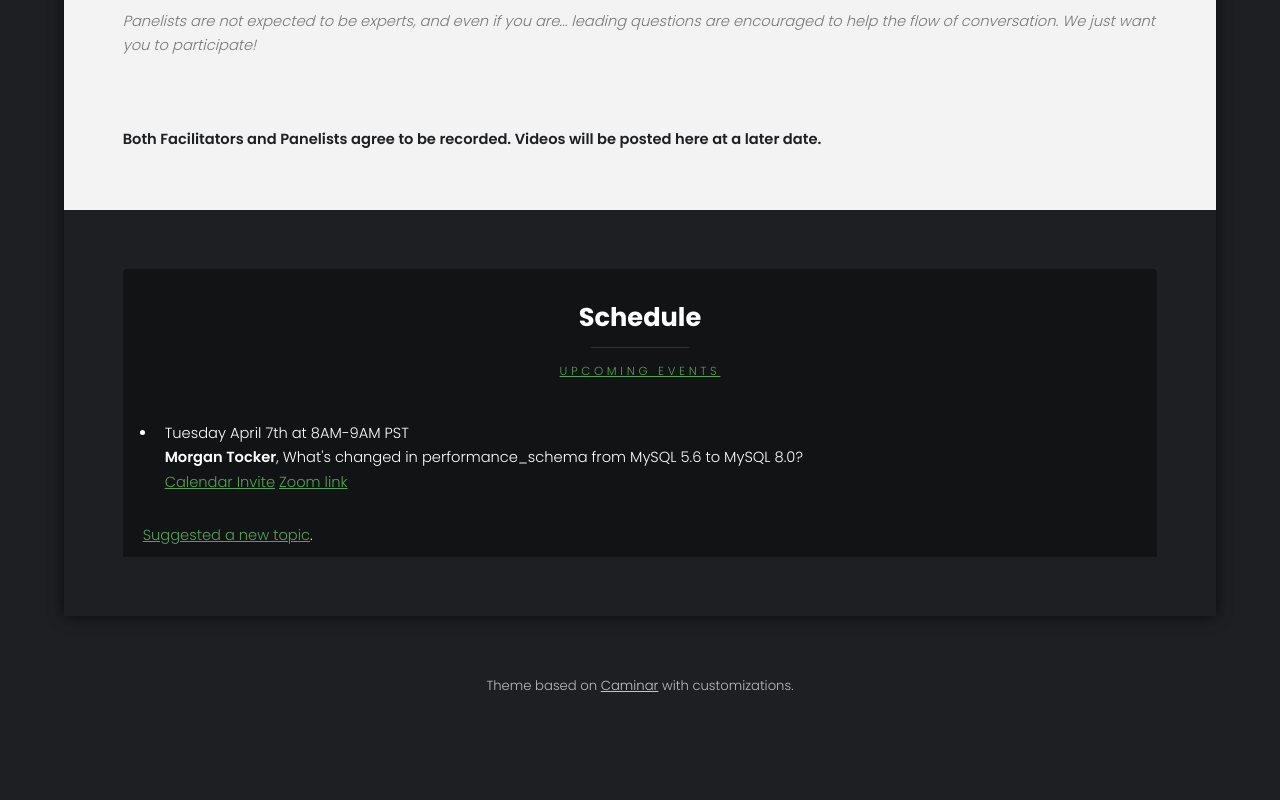
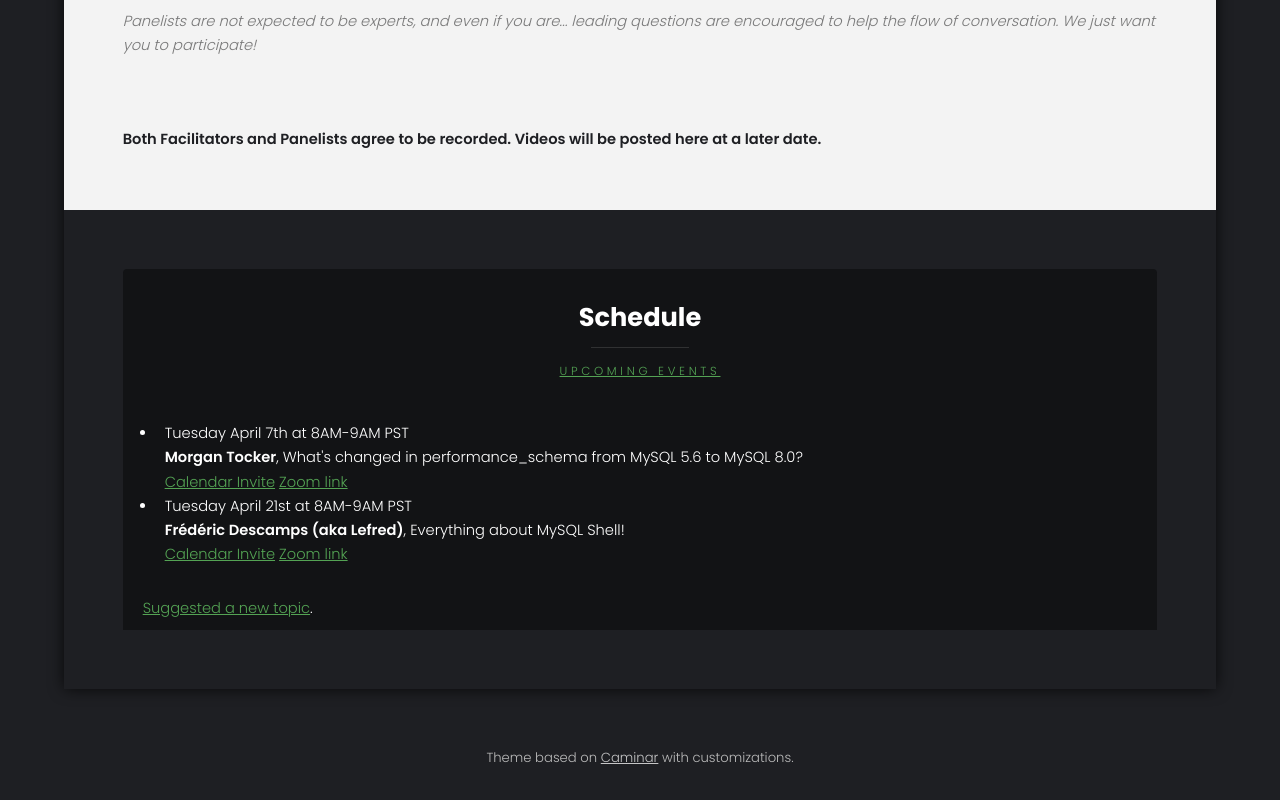
Before and after one commit to morgo/dbama, a plain HTML site: page index.html in a window 1280 px wide. Shown: the part 1278-2078 px from the top of the page. Before the commit the page ends 2005 px from the top, so only its background shows below. Drawn offline with Linux system fonts and the light colour scheme.

Commit message:
Add lefred on MySQL shell

```diff
--- a/index.html
+++ b/index.html
@@ -82,6 +82,11 @@
 								<strong>Morgan Tocker</strong>, What's changed in <tt>performance_schema</tt> from MySQL 5.6 to MySQL 8.0?<br />
 								<a href="https://calendar.google.com/event?action=TEMPLATE&tmeid=MnJwMDludmZqY2s0NW4xamFicXVtcjY3Y2kgcGxhbmV0c2NhbGUuY29tX3ZlYjk4NnA2anFrMGhibGU0cGhqMnBiamowQGc&tmsrc=planetscale.com_veb986p6jqk0hble4phj2pbjj0%40group.calendar.google.com">Calendar Invite</a> <a href="https://zoom.us/j/7366481911">Zoom link</a>
 							 </li>
+							 <li>
+								Tuesday April 21st at 8AM-9AM PST<br />
+								<strong>Frédéric Descamps (aka Lefred)</strong>, Everything about MySQL Shell!<br />
+								<a href="https://calendar.google.com/event?action=TEMPLATE&tmeid=NWM1Y3Y1cTlkNDVqM2x1NGkzdTRmdmUxb28gcGxhbmV0c2NhbGUuY29tX3ZlYjk4NnA2anFrMGhibGU0cGhqMnBiamowQGc&tmsrc=planetscale.com_veb986p6jqk0hble4phj2pbjj0%40group.calendar.google.com">Calendar Invite</a> <a href="https://zoom.us/j/7366481911">Zoom link</a>
+							 </li>
 							</ul>
 
 							<a href="https://docs.google.com/forms/d/e/1FAIpQLSdOh63EJFprzfCsLMpXmvUZtg8VsVl148oBlKAu6AnHYFdTxQ/viewform?usp=sf_link">Suggested a new topic</a>.
```
